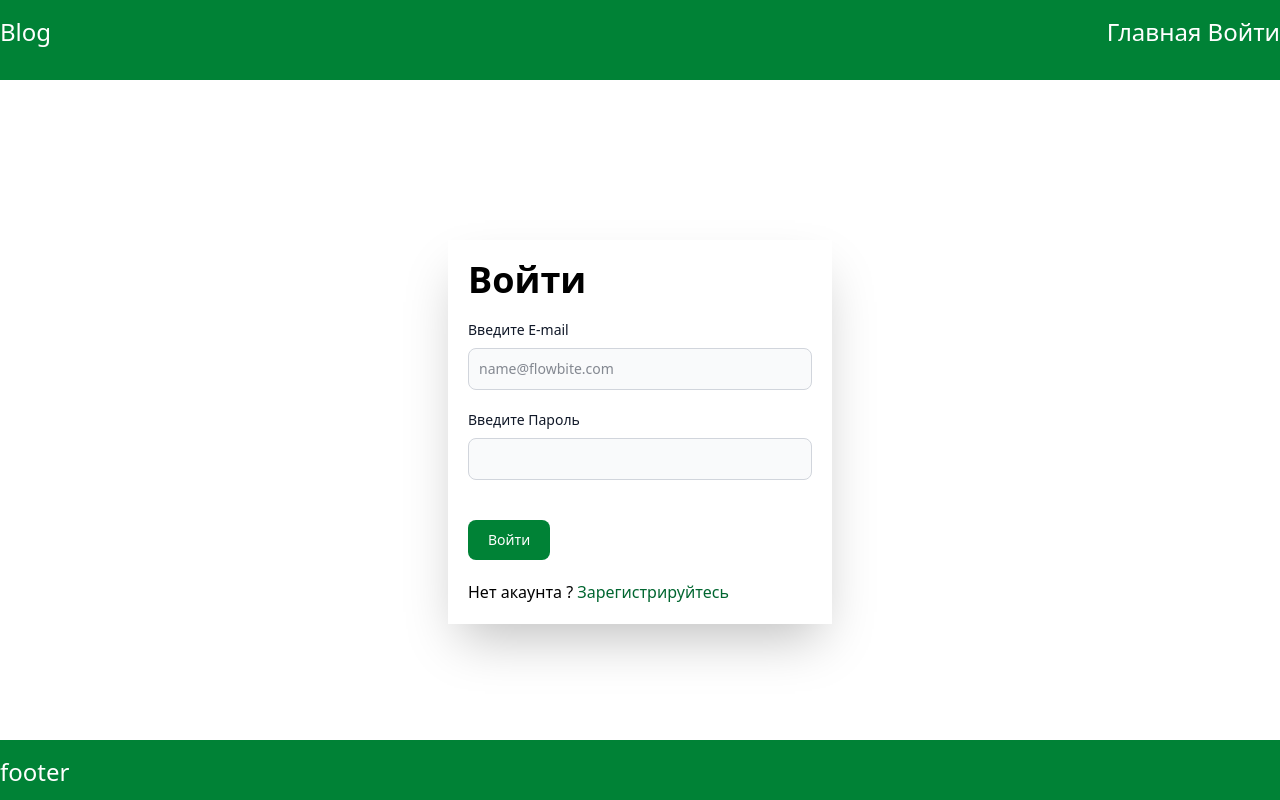
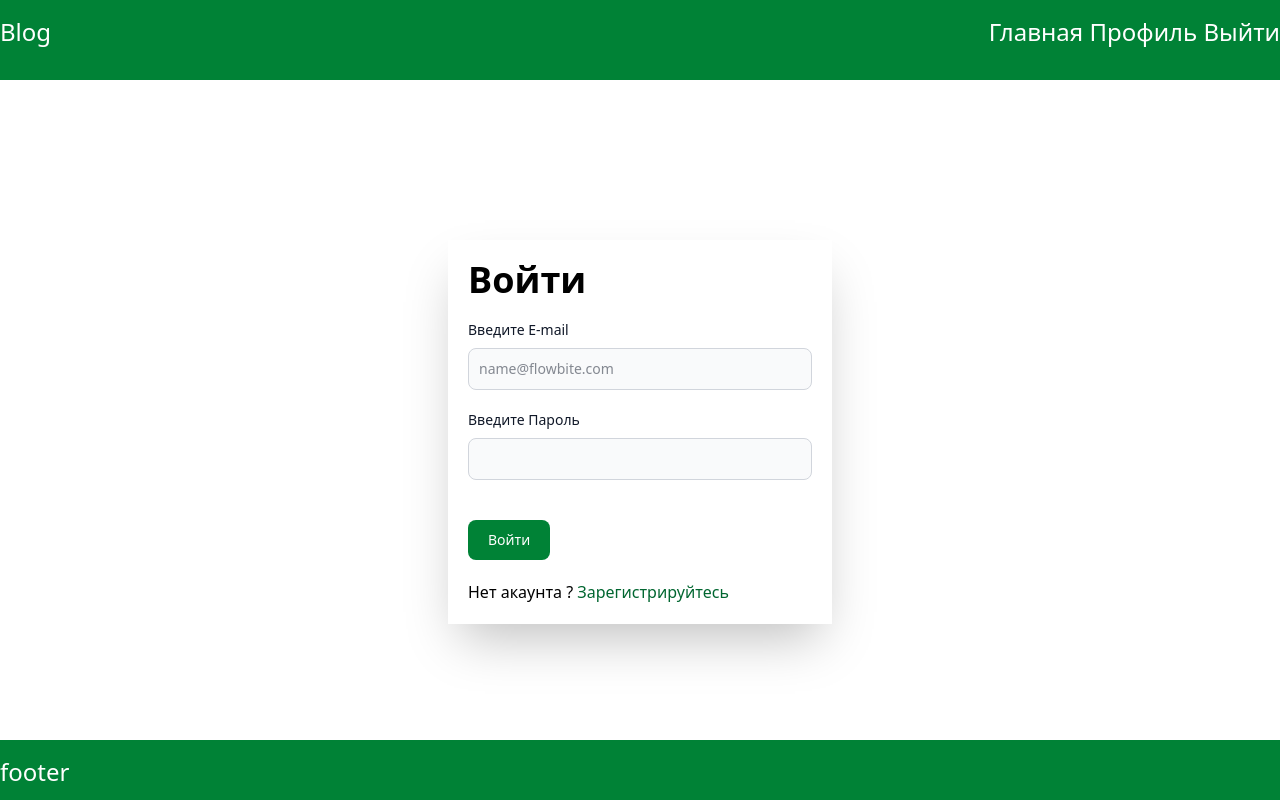
Before and after one commit to PashaZubkov55/blog_client, a React (Vite) app: page /login in a window 1280 px wide. Built offline with nearby package versions, Linux system fonts and the light colour scheme; no server answers.

Commit message:
'user_check'

```diff
--- a/src/App.tsx
+++ b/src/App.tsx
@@ -1,34 +1,46 @@
 import { BrowserRouter } from 'react-router-dom'
-import { useDispatch } from 'react-redux'
+import { useDispatch, useSelector } from 'react-redux'
 import AppRouter from './router/AppRouter'
 import './App.css'
 import {Header} from './components/Header'
 import { Footer } from './components/Footer'
-import { useAuthQuery} from './store/Auth/AuthSlice'
+import { useAuthQuery, setAuth, setUser} from './store/Auth/AuthSlice'
 import { useEffect } from 'react'
 
+
 function App() {
+ const user = useSelector((state)=> state.auth.user)
  // const {data =[]} = useAuthQuery()
  //const {Auth} = useAuthQuery()
   const dispatch = useDispatch()
-  const {data=[], isLoading, error} = useAuthQuery()
+  const {data=[], refetch, isLoading, error} = useAuthQuery()
 
 
 
   useEffect(() => {
+    refetch().then(()=>{
+        dispatch(setUser(true))
+
+
+    }).catch(e=>{
+      alert(e.message)
+    })
+
+    /*
     if (!isLoading && !error) {
       console.log('Получены данные:', data);
     }
-  }, [data, isLoading, error]);
+      */
+  }, []);
 
   return (
 
    <main className="main w-screen">
-
     <BrowserRouter>
 
       <Header/>
       <AppRouter />
+
         <Footer/>
      </BrowserRouter>
 
--- a/src/components/Login.tsx
+++ b/src/components/Login.tsx
@@ -2,11 +2,13 @@ import { useForm } from "react-hook-form"
 import { NavLink } from 'react-router-dom'
 import { useNavigate } from "react-router"
 import { HOME_ROUTE, REGISTRATION_ROUTE } from "../router/Url"
-import {  useLogInMutation } from "../store/Auth/AuthSlice"
+import {  setUser, useLogInMutation } from "../store/Auth/AuthSlice"
+import { useDispatch } from "react-redux"
 
 
 export const Login = ()=>{
     const navigate = useNavigate()
+    const dispatch = useDispatch()
     const [logIn] = useLogInMutation()
     const {
         register,
@@ -20,9 +22,12 @@ export const Login = ()=>{
             formData.append('email', data.email)
             formData.append('password', data.password)
                 try {
-                    await logIn(formData).unwrap();
-                    console.log('Пользователь успешно вошел');
-                    navigate(HOME_ROUTE)
+                    await logIn(formData).then(()=>{
+                        dispatch(setUser(true))
+                        navigate(HOME_ROUTE)
+                    })
+
+
                   } catch (err) {
                    alert('Пользователь не найден');
                   }
--- a/src/components/Navbar.tsx
+++ b/src/components/Navbar.tsx
@@ -1,12 +1,17 @@
 import { NavLink, useNavigate } from "react-router-dom"
-import {useSelector } from "react-redux"
+import {useDispatch, useSelector } from "react-redux"
 import { HOME_ROUTE, LOGUIN_ROUTE, PROFILE_ROUTE } from "../router/Url"
+import { setUser } from "../store/Auth/AuthSlice"
 export const Navbar=()=>{
     const navigate = useNavigate()
+    const user = useSelector((state)=>state.auth.user)
+    const dispatch = useDispatch()
 
     const logOut = ()=>{
         localStorage.removeItem('token')
         localStorage.removeItem('userId')
+        dispatch(setUser(false))
+
         navigate(HOME_ROUTE)
         //window.location.reload()
         console.log('Вы вышли !')
@@ -14,7 +19,7 @@ export const Navbar=()=>{
     }
      return(
          <nav className="navbar">
-            {localStorage.getItem('token') ?
+            {user.payload == true?
                    <ul className="navbar_list list">
                    <NavLink  to={HOME_ROUTE} className='list__item'>Главная </NavLink>
                    <NavLink  to={PROFILE_ROUTE} className='list__item'>Профиль </NavLink>
--- a/src/router/AppRouter.tsx
+++ b/src/router/AppRouter.tsx
@@ -6,17 +6,11 @@ import { useEffect, useState } from "react";
 import { NotFaundPage } from "../pages/NotFaundPage";
 const AppRouter=()=>{
     const [auth, setAuth] = useState(false)
-   // const auth = useSelector((state) => state.auth.isAuth)
-   const token =localStorage.getItem('token')
-   useEffect(()=>{
-       if (token) {
-        setAuth(true)
+    const user = useSelector((state) => state.auth.user)
 
-       }else{setAuth(false)}
-      },[token])
       return(
         <Routes>
-         { auth && authRouts.map(({path, component})=>
+         { user.payload === true  &&  authRouts.map(({path, component})=>
         <Route key={path} path={path} Component={component}/>
         )}
           { publicRouts.map(({path, component})=>
--- a/src/store/Auth/AuthSlice.ts
+++ b/src/store/Auth/AuthSlice.ts
@@ -9,11 +9,16 @@ export const AuthSlice = createSlice({
   initialState:{
     isAuth: false,
     modal: false,
+    user: ''
   },
   reducers: {
-    setStatus(state, auth){
-       state.isAuth = auth
+    setAuth(state, payload){
+      state.isAuth = payload
     },
+    setUser(state, status){
+      state.user = status
+    },
+
     setModal(state, status){
       state.modal = status
     }
@@ -79,6 +84,6 @@ export const authApi = createApi({
 
 
 // Action creators are generated for each case reducer function
-export const {setStatus, setModal } = AuthSlice.actions
+export const {setAuth,  setUser, setModal } = AuthSlice.actions
 export const {useAuthQuery, useRegistrationMutation, useLogInMutation, useDeleteUserMutation} = authApi
 export default AuthSlice.reducer
```
